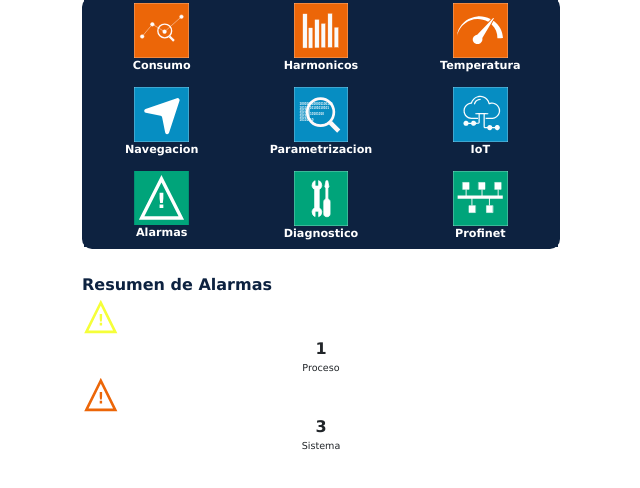
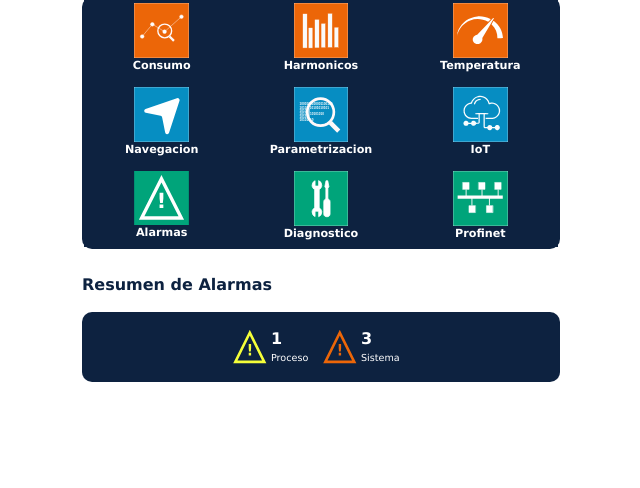
Before and after one commit to feprom/feprom.github.io, a plain HTML site: page index.html in a window 1280 px wide. Shown: the part 386-874 px from the top of the page, without its empty margins (319-959 px from the left). Drawn offline with nearby package versions, Linux system fonts and the light colour scheme.

Commit message:
Update styles.css

```diff
--- a/styles.css
+++ b/styles.css
@@ -128,31 +128,37 @@ resumen{
             font-weight: bold;
             font-family:  'verdana' ;
             color: #0d2240;
+            padding-bottom: 15px;
     }
 
     .Alarma{
-
-
+        display: flex;
+        justify-content: center;
+        align-items: center;
+        background:#0d2240 ;
+        padding: 15px;
+        border-radius: 10px;
 
         .logo{
-           width: 100%;
+           ;
         }
         .info{
 
             text-align: center;
-            padding: px;
-
+            padding-right:50px;
+            width: 50px;
+           color: white;
             .conteo{
                 font-weight: bold;
                 font-family:  'verdana' ;
 
-        }
+                    }
             .tipo{
 
                 font-family:  'verdana' ;
                 font-size: 0.6rem;
                 font-weight: 500;
-        }
+                }
 
 
 
```
